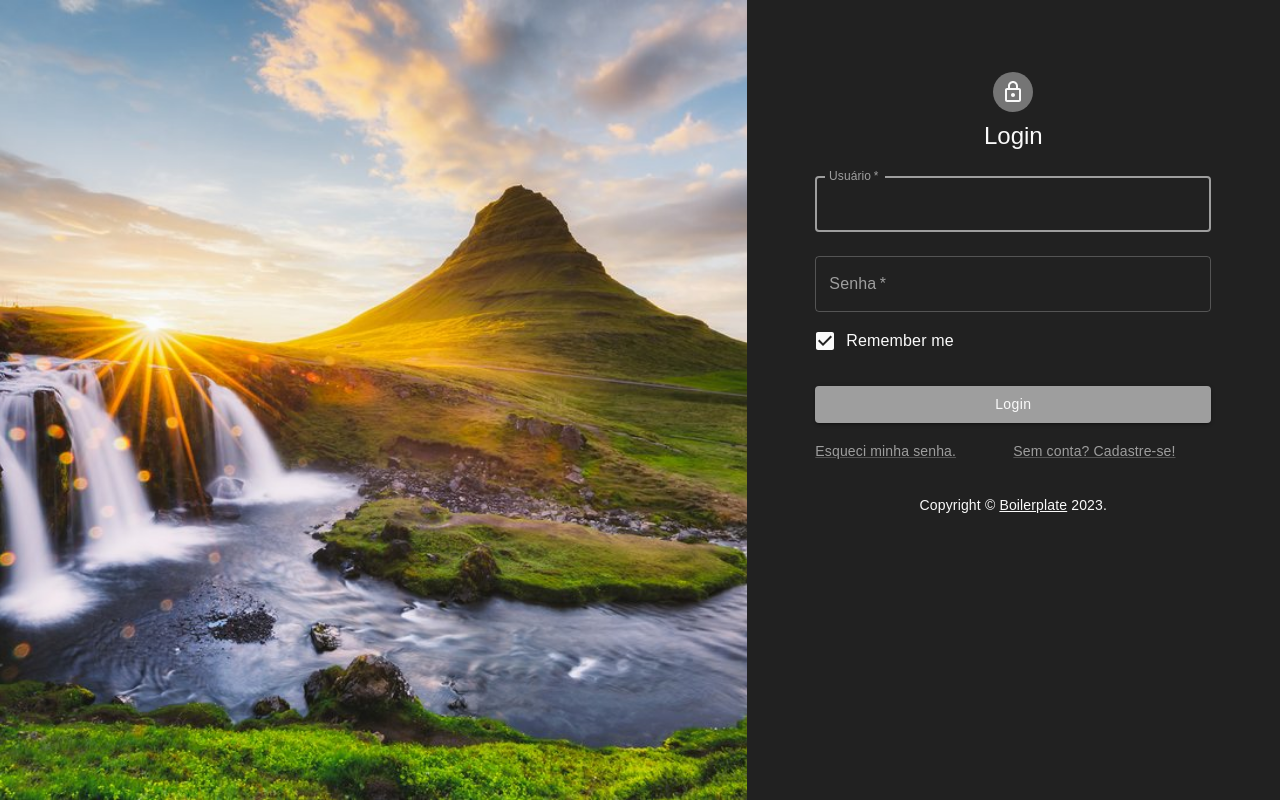
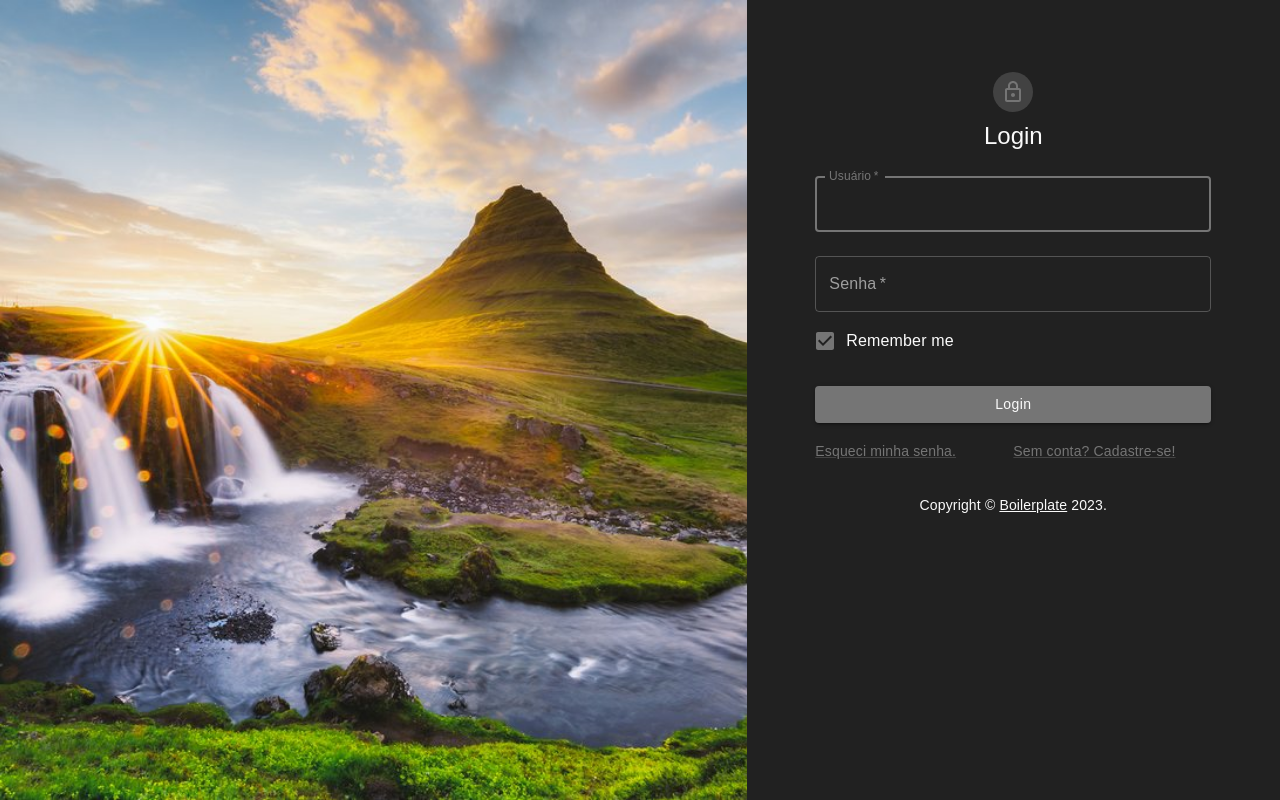
Before and after one commit to RaphaelLeivas/boilerplate-react-express-ts, a React (Create React App) app in the folder frontend/: page /login in a window 1280 px wide. Built offline with nearby package versions, Linux system fonts and the light colour scheme.

Commit message:
fix: corrige uso de cores no theme do mui

```diff
--- a/frontend/package.json
+++ b/frontend/package.json
@@ -23,7 +23,7 @@
     "web-vitals": "^2.1.0"
   },
   "scripts": {
-    "start": "react-scripts start",
+    "dev": "react-scripts start",
     "build": "react-scripts build",
     "test": "react-scripts test",
     "prettier": "prettier --write \"./src/**/*.{js,json,ts,tsx}\"",
--- a/frontend/src/pages/Login.tsx
+++ b/frontend/src/pages/Login.tsx
@@ -137,7 +137,7 @@ const Login = () => {
               alignItems: 'center',
             }}
           >
-            <Avatar sx={{ m: 1 }}>
+            <Avatar sx={{ m: 1, bgcolor: 'primary.dark'  }}>
               <LockOutlinedIcon />
             </Avatar>
             <Typography component="h1" variant="h5">
--- a/frontend/src/pages/Profile.tsx
+++ b/frontend/src/pages/Profile.tsx
@@ -99,7 +99,7 @@ const Profile = () => {
               alignItems: 'center',
             }}
           >
-            <Avatar sx={{ m: 1 }}>
+            <Avatar sx={{ m: 1, bgcolor: 'primary.dark' }} >
               <AccountCircleIcon />
             </Avatar>
             <Typography component="h1" variant="h5">
@@ -118,7 +118,7 @@ const Profile = () => {
               alignItems: 'center',
             }}
           >
-            <Avatar sx={{ m: 1 }}>
+            <Avatar sx={{ m: 1, bgcolor: 'primary.dark'  }}>
               <SettingsIcon />
             </Avatar>
             <Typography variant="h5">Configurações</Typography>
--- a/frontend/src/theme/theme.ts
+++ b/frontend/src/theme/theme.ts
@@ -13,11 +13,17 @@ const getTheme = (mode: ThemeModes): ThemeOptions => ({
     ...(mode === 'light'
       ? {
           // palette values for light mode
-          primary: lightThemeColor,
+          primary: {
+            light: lightThemeColor[50],
+            main: lightThemeColor[500],
+            dark: lightThemeColor[800],
+            contrastText: grey[900],
+            ...lightThemeColor
+          },
           divider: lightThemeColor[200],
           background: {
             default: grey[200],
-            paper: lightThemeColor[100],
+            paper: lightThemeColor[50],
           },
           text: {
             primary: grey[900],
@@ -26,7 +32,13 @@ const getTheme = (mode: ThemeModes): ThemeOptions => ({
         }
       : {
           // palette values for dark mode
-          primary: darkThemeColor,
+          primary: {
+            light: darkThemeColor[50],
+            main: darkThemeColor[600],
+            dark: darkThemeColor[800],
+            contrastText: grey[50],
+            ...darkThemeColor
+          },
           divider: darkThemeColor[700],
           background: {
             default: darkThemeColor[900],
@@ -48,7 +60,7 @@ const getTheme = (mode: ThemeModes): ThemeOptions => ({
     MuiSvgIcon: {
       styleOverrides: {
         root: {
-          color: mode === 'light' ? lightThemeColor[800] : darkThemeColor[50],
+          color: mode === 'light' ? lightThemeColor[400] : darkThemeColor[600],
         },
       },
     },
```
Also changed, not shown: frontend/public/manifest.json.
